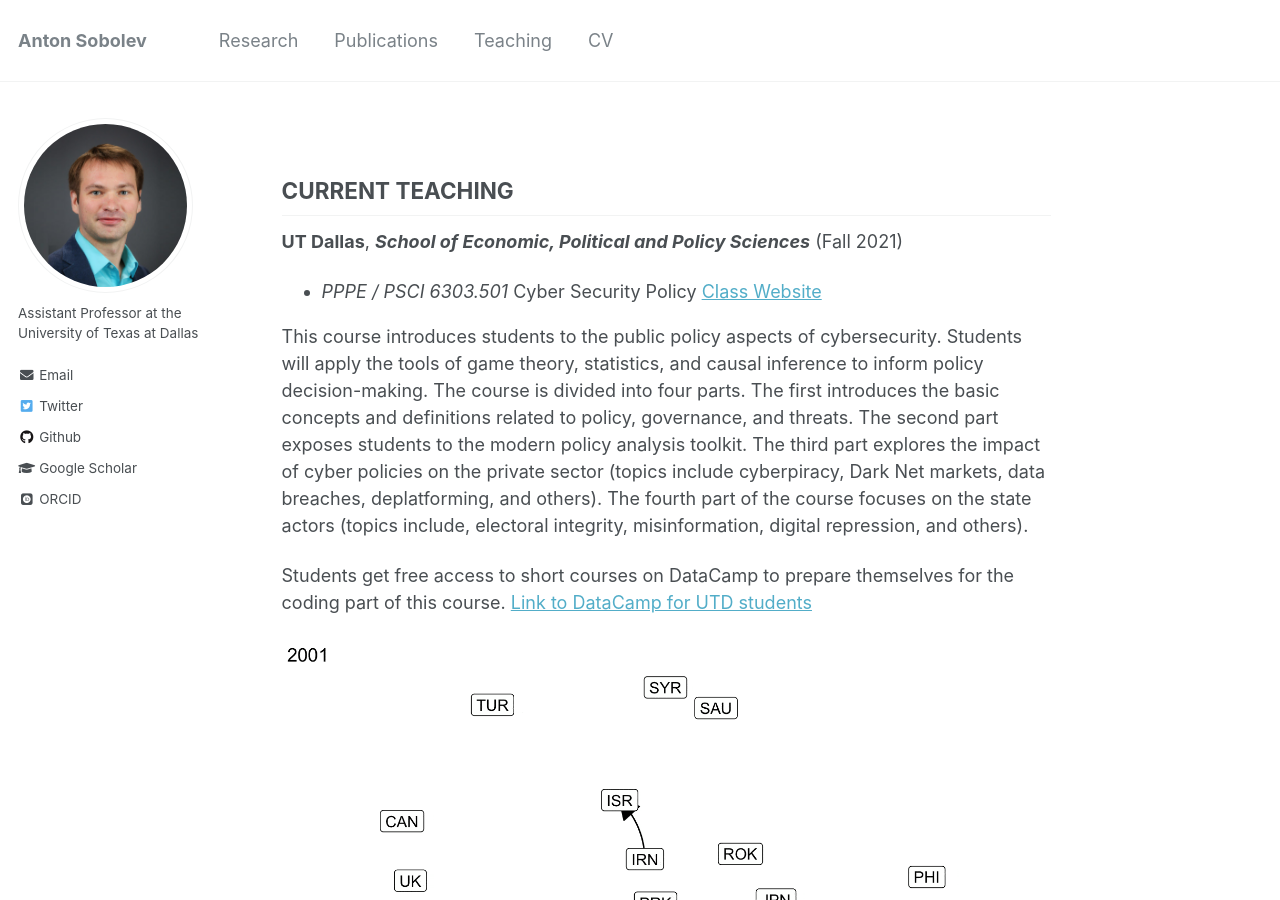
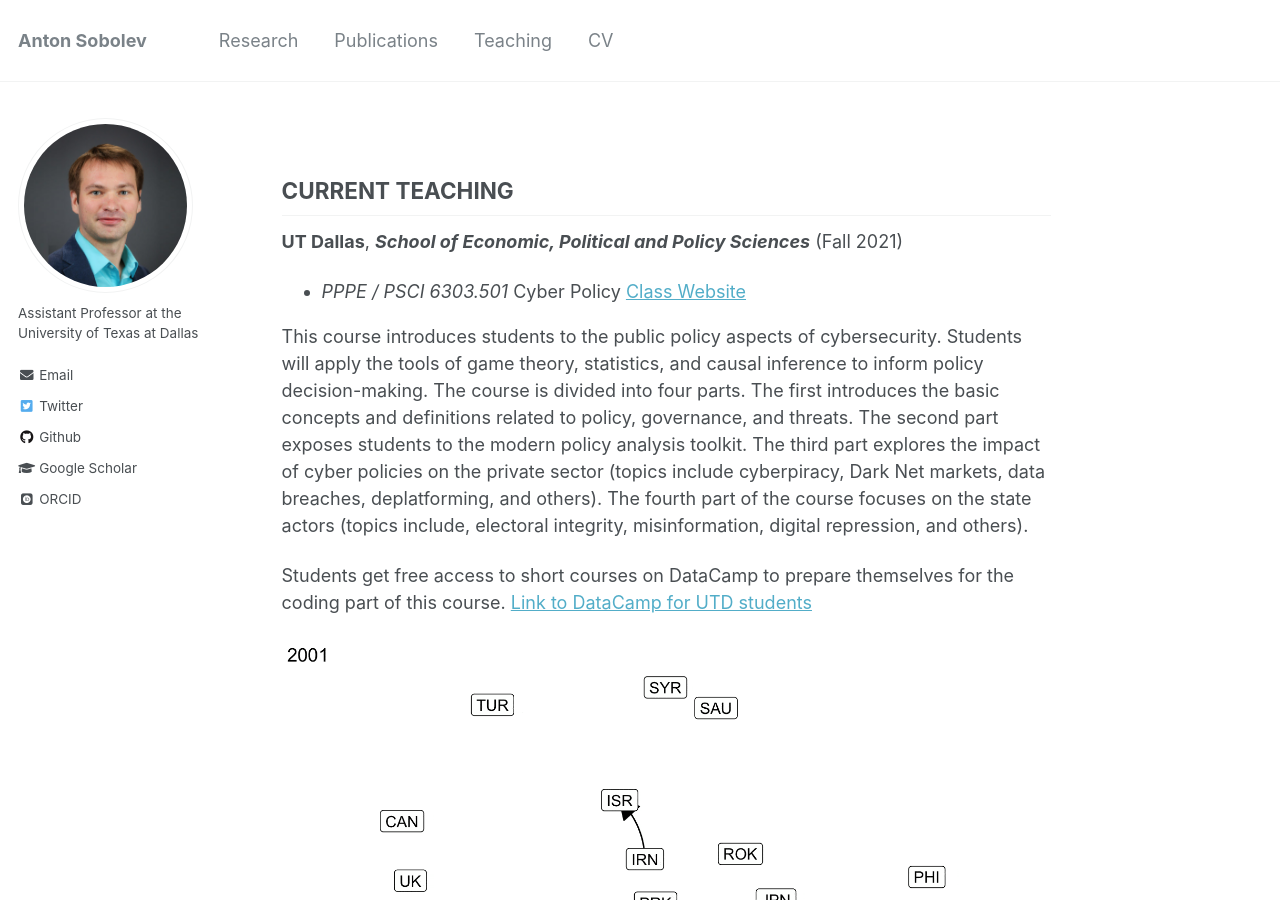
Before and after one commit to egorina/egorina.github.io, a Jekyll site: the page built from _pages/teaching.md, in a window 1280 px wide and 900 px high. Built offline with Jekyll 4.4.1, drawn with Linux system fonts in a browser that asks for light colours; some web fonts are replaced; comment, search, counter and statistics services are not loaded.

Commit message:
Update teaching.md

```diff
--- a/_pages/teaching.md
+++ b/_pages/teaching.md
@@ -11,7 +11,7 @@ redirect_from:
 
 **UT Dallas**, ***School of Economic, Political and Policy Sciences*** (Fall 2021)
 
-  * *PPPE / PSCI 6303.501* Cyber Security Policy  [Class Website](https://elearning.utdallas.edu/webapps/blackboard/content/listContentEditable.jsp?content_id=_4287675_1&course_id=_210379_1)
+  * *PPPE / PSCI 6303.501* Cyber Policy  [Class Website](https://elearning.utdallas.edu/webapps/blackboard/content/listContentEditable.jsp?content_id=_4287675_1&course_id=_210379_1)
 
 This course introduces students to the public policy aspects of cybersecurity. Students will apply the tools of game theory, statistics, and causal inference to inform policy decision-making. The course is divided into four parts. The first introduces the basic concepts and definitions related to policy, governance, and threats. The second part exposes students to the modern policy analysis toolkit. The third part explores the impact of cyber policies on the private sector (topics include cyberpiracy, Dark Net markets, data breaches, deplatforming, and others). The fourth part of the course focuses on the state actors (topics include, electoral integrity, misinformation, digital repression, and others).
 
```
